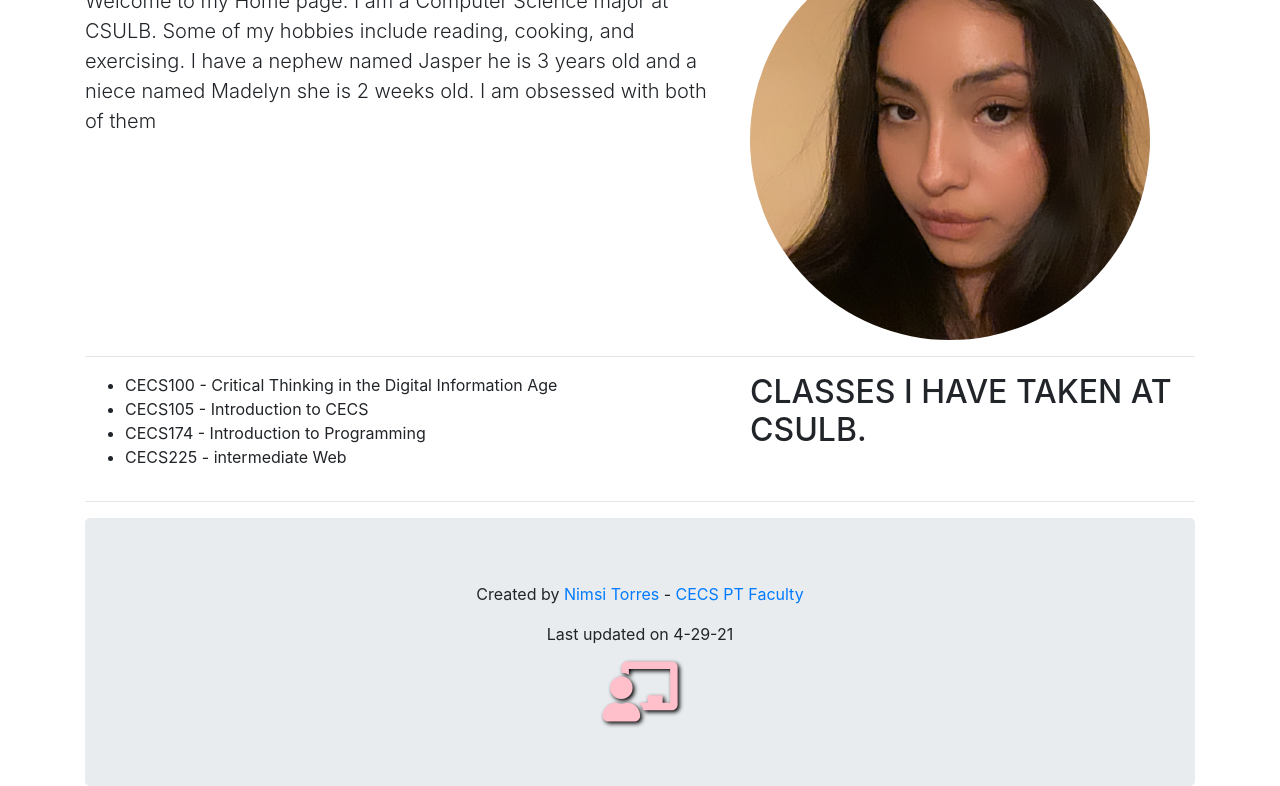
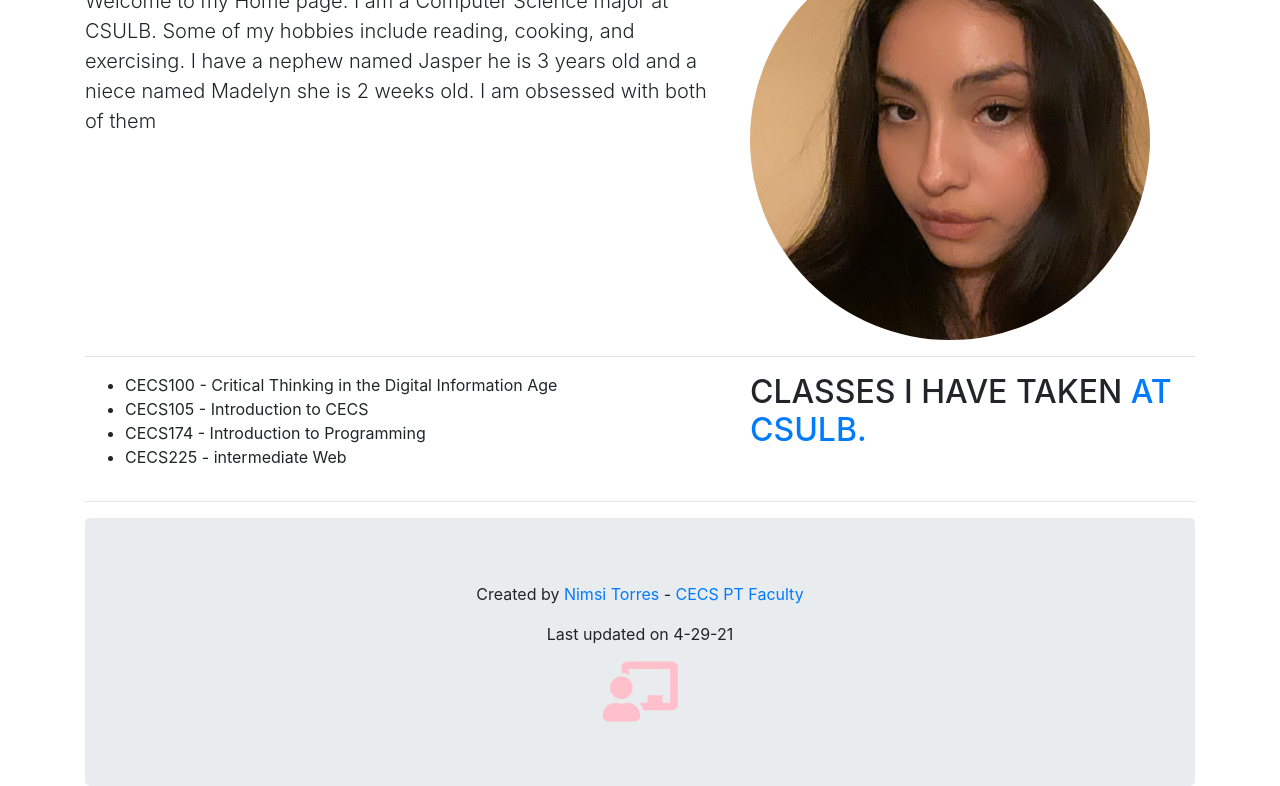
Before and after one commit to nimsi-alt/cecs105, a plain HTML site: page index.html in a window 1280 px wide. Shown: the part 359-1145 px from the top of the page. Drawn offline with nearby package versions, Linux system fonts and the light colour scheme.

Commit message:
Update index.html

```diff
--- a/index.html
+++ b/index.html
@@ -53,7 +53,7 @@
 
       </div>
       <div class="col-md-5">
-         <h2 class="featurette-heading">CLASSES I HAVE TAKEN  <span class=".text-primary">AT CSULB.</span></h2>
+         <h2 class="featurette-heading">CLASSES I HAVE TAKEN  <span class="text-primary">AT CSULB.</span></h2>
       </div>
     </div>
 
@@ -61,7 +61,7 @@
 
 <div class="jumbotron text-center" style="margin-bottom:0">
   <p>Created by <a href="Nimsi.T@csulb.edu">Nimsi Torres</a> -  <a href="https://www.csulb.edu/college-of-engineering/roni-allen" target="_blank">CECS PT Faculty</a></p><p>Last updated on 4-29-21</p>
-    <i class="fas fa-chalkboard-teacher" style="font-size:60px;color:pink;text-shadow:2px 2px 4px #000000;"></i>
+    <i class="fas fa-chalkboard-teacher" style="font-size:60px;color:pink;text-primary:2px 2px 4px #000000;"></i>
 </div>
     </div>
 </body>
```
